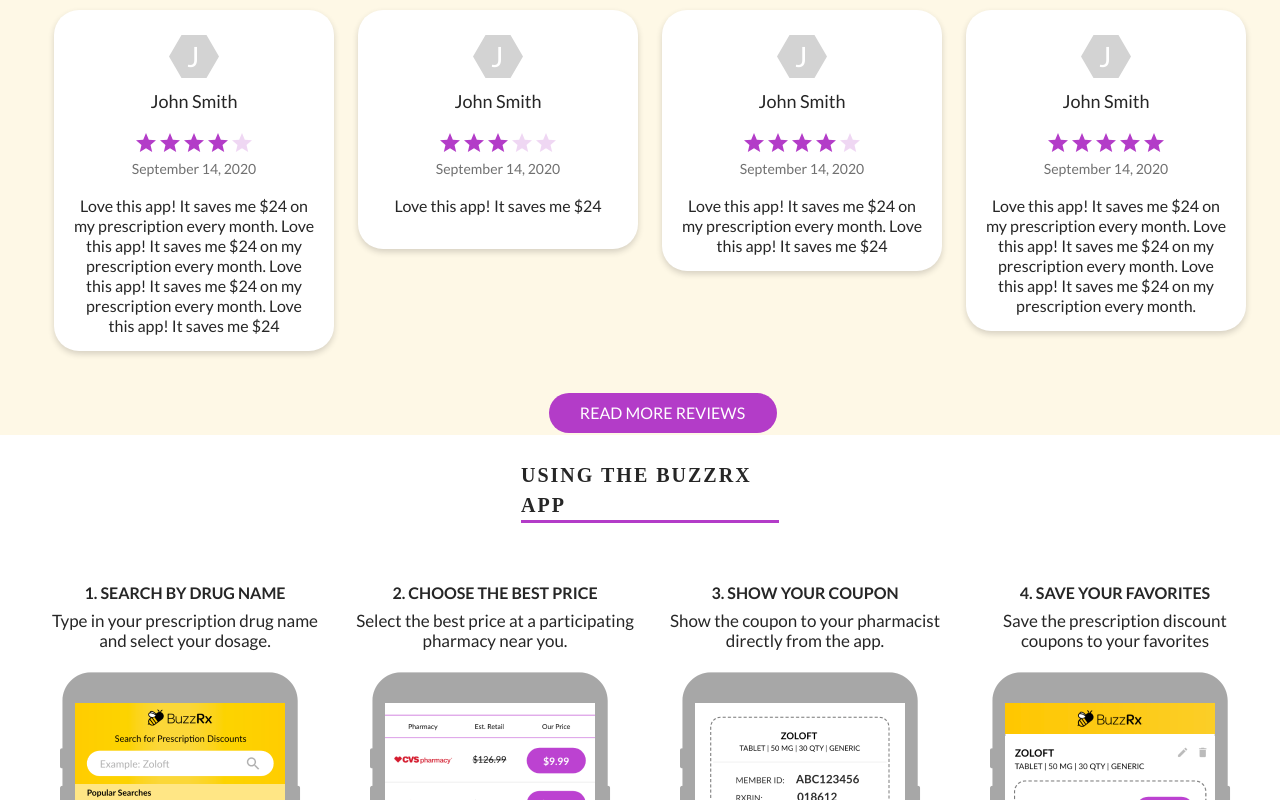
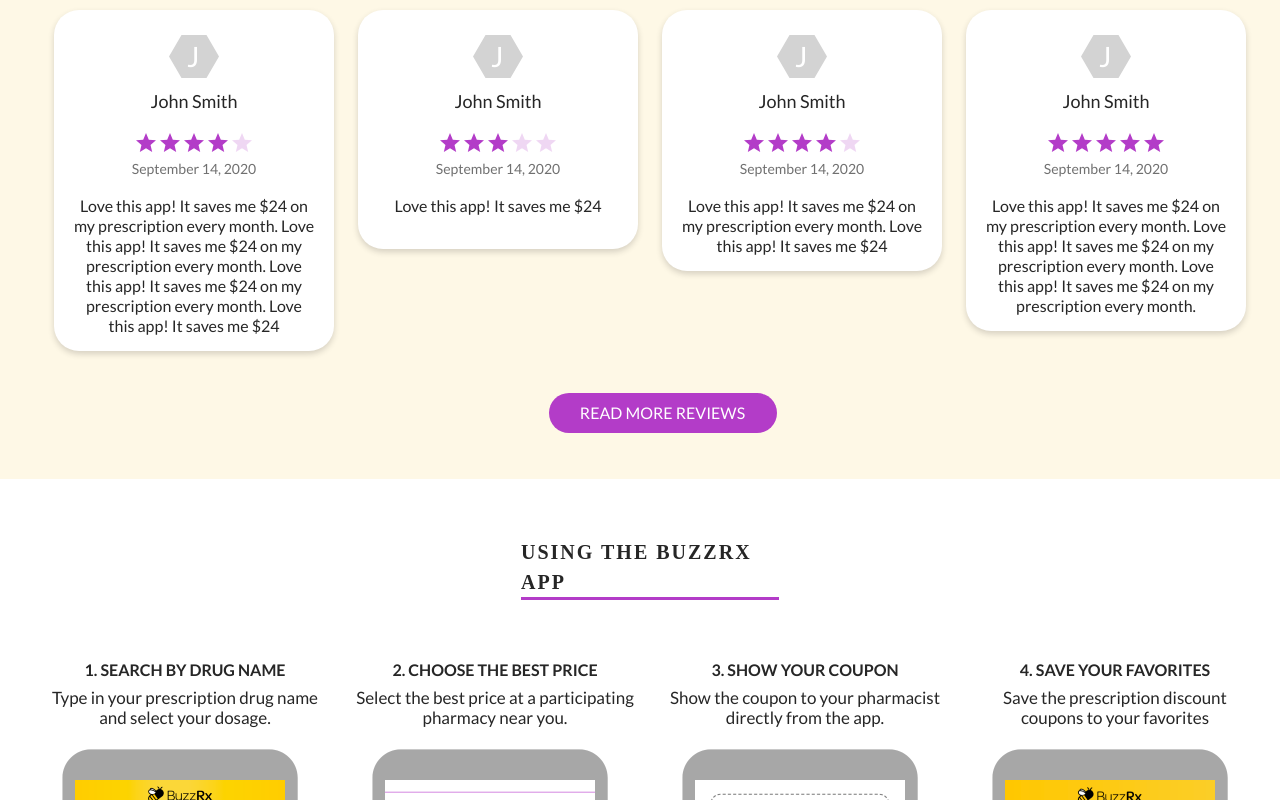
Before and after one commit to zaid-shabbir/buzz-rx, a Vue app: page / in a window 1280 px wide. Shown: the part 1506-2306 px from the top of the page. Built offline with nearby package versions, Linux system fonts and the light colour scheme; a web font is replaced by a local one.

Commit message:
css updated

```diff
--- a/src/App.vue
+++ b/src/App.vue
@@ -501,6 +501,7 @@
 .reviews-section-container {
   width: 100%;
   background: #fef8e6 0% 0% no-repeat padding-box;
+  padding-bottom: 44px;
   .reviews-section {
     margin-top: 520px;
     width: 1325px;
@@ -556,7 +557,7 @@
   margin-left: auto;
   margin-right: auto;
   .title {
-    padding-top: 25px;
+    padding-top: 58px;
     font: normal normal 600 20px/24px omnes-pro;
     letter-spacing: 2px;
     color: #262626;
```
